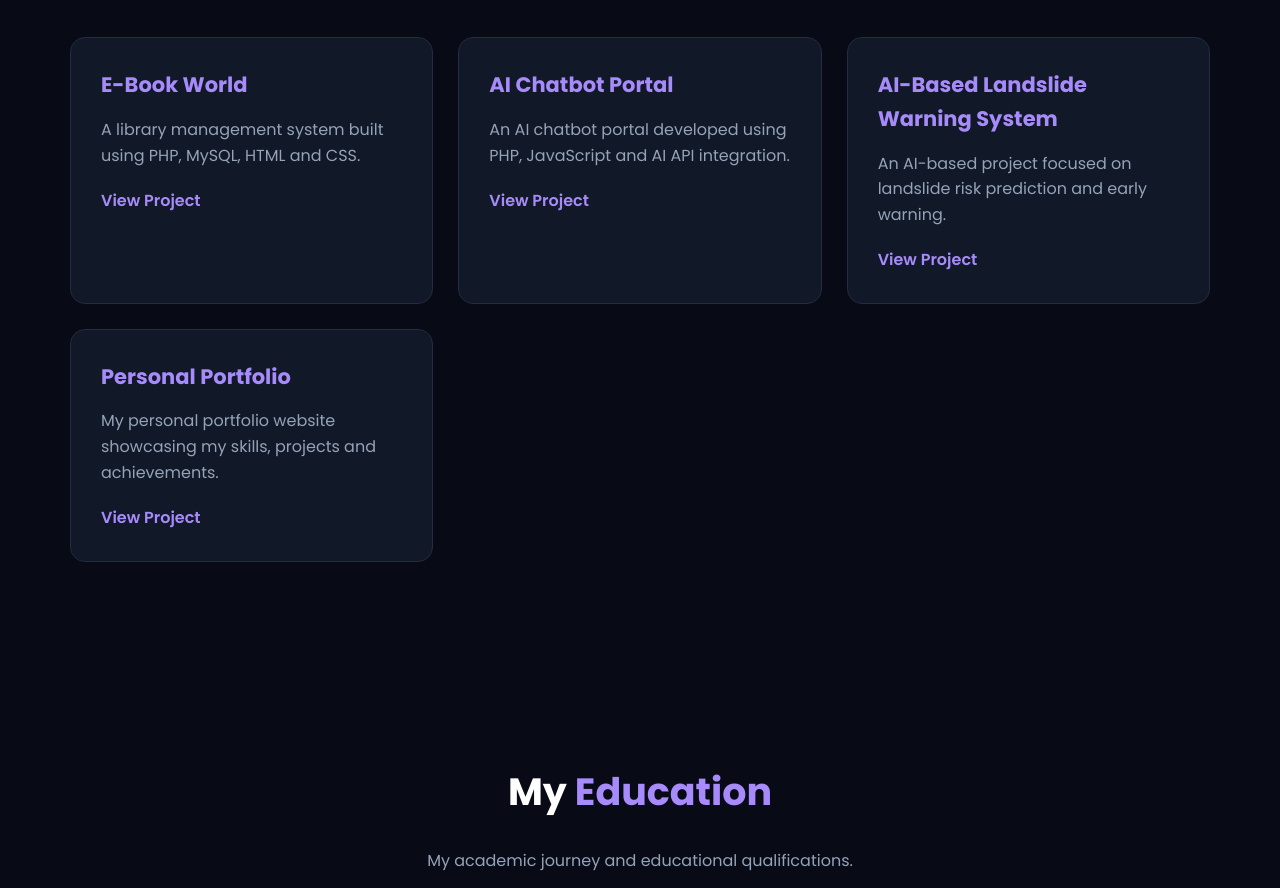
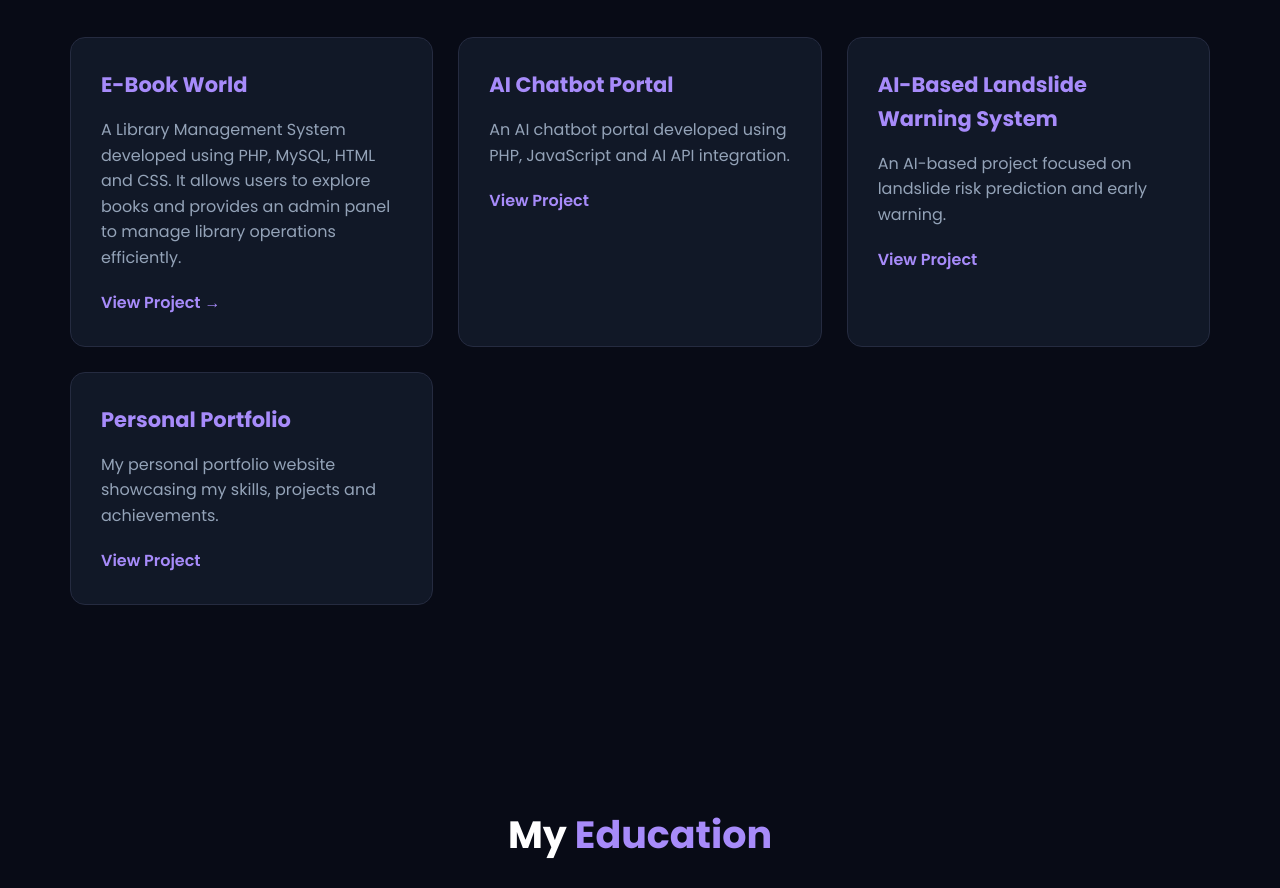
Before and after one commit to satyaa1209/satyam---portfolio, a plain HTML site: page index.html in a window 1280 px wide. Shown: the part 1930-2818 px from the top of the page. Drawn offline with Linux system fonts and the light colour scheme.

Commit message:
Update index.html

```diff
--- a/index.html
+++ b/index.html
@@ -146,40 +146,64 @@
 
         <div class="projects-container">
 
+            <!-- Project 1: E-Book World -->
             <div class="project-card">
                 <h3>E-Book World</h3>
+
                 <p>
-                    A library management system built using PHP,
-                    MySQL, HTML and CSS.
+                    A Library Management System developed using PHP,
+                    MySQL, HTML and CSS. It allows users to explore
+                    books and provides an admin panel to manage
+                    library operations efficiently.
                 </p>
-                <a href="#">View Project</a>
+
+                <a href="https://librarymanagement.infinityfreeapp.com"
+                   target="_blank"
+                   rel="noopener noreferrer">
+                    View Project →
+                </a>
             </div>
 
+            <!-- Project 2: AI Chatbot Portal -->
             <div class="project-card">
                 <h3>AI Chatbot Portal</h3>
+
                 <p>
                     An AI chatbot portal developed using PHP,
                     JavaScript and AI API integration.
                 </p>
-                <a href="#">View Project</a>
+
+                <a href="#">
+                    View Project
+                </a>
             </div>
 
+            <!-- Project 3: AI-Based Landslide Warning System -->
             <div class="project-card">
                 <h3>AI-Based Landslide Warning System</h3>
+
                 <p>
                     An AI-based project focused on landslide risk
                     prediction and early warning.
                 </p>
-                <a href="#">View Project</a>
+
+                <a href="#">
+                    View Project
+                </a>
             </div>
 
+            <!-- Project 4: Personal Portfolio -->
             <div class="project-card">
                 <h3>Personal Portfolio</h3>
+
                 <p>
                     My personal portfolio website showcasing
                     my skills, projects and achievements.
                 </p>
-                <a href="#home">View Project</a>
+
+                <a href="#home">
+                    View Project
+                </a>
             </div>
 
         </div>
@@ -267,7 +291,8 @@
                 <h3>GitHub</h3>
                 <p>Explore my projects and coding journey.</p>
                 <a href="https://github.com/satyaa1209"
-                   target="_blank" rel="noopener noreferrer" class="contact-btn">
+                   target="_blank" rel="noopener noreferrer"
+                   class="contact-btn">
                     Visit GitHub →
                 </a>
             </div>
@@ -277,7 +302,8 @@
                 <h3>LinkedIn</h3>
                 <p>Let's connect and grow professionally.</p>
                 <a href="https://www.linkedin.com/in/satyam-rawat"
-                   target="_blank" rel="noopener noreferrer" class="contact-btn">
+                   target="_blank" rel="noopener noreferrer"
+                   class="contact-btn">
                     Connect on LinkedIn →
                 </a>
             </div>
```
